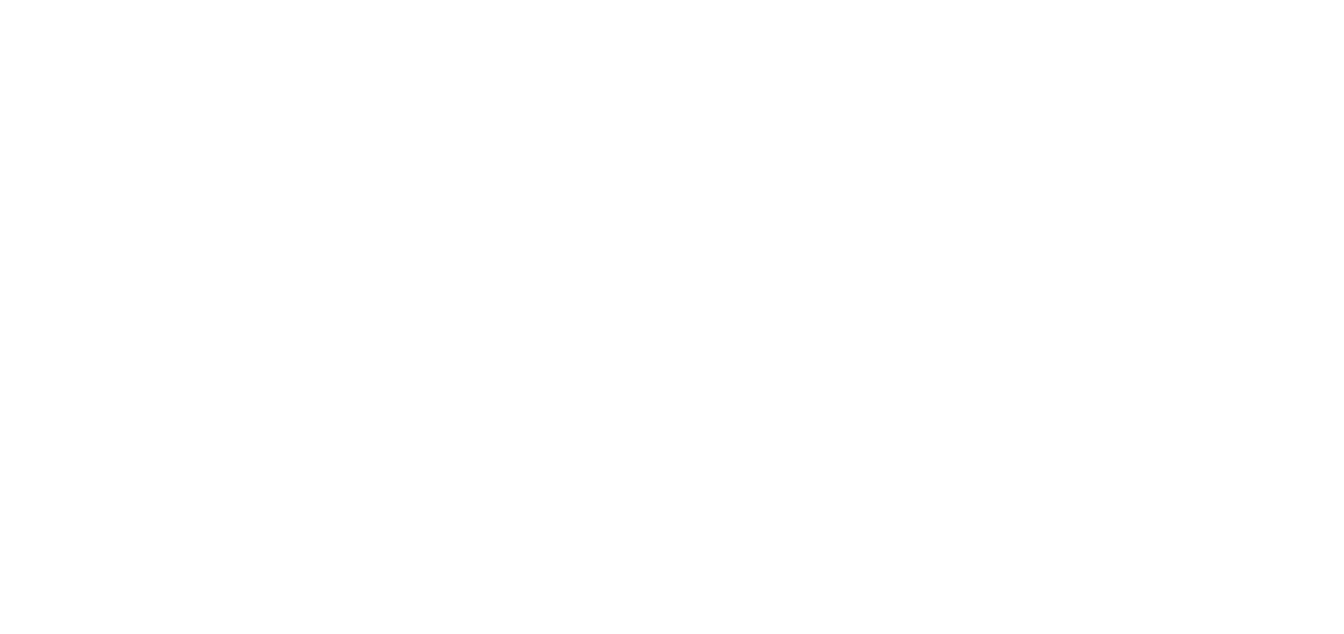
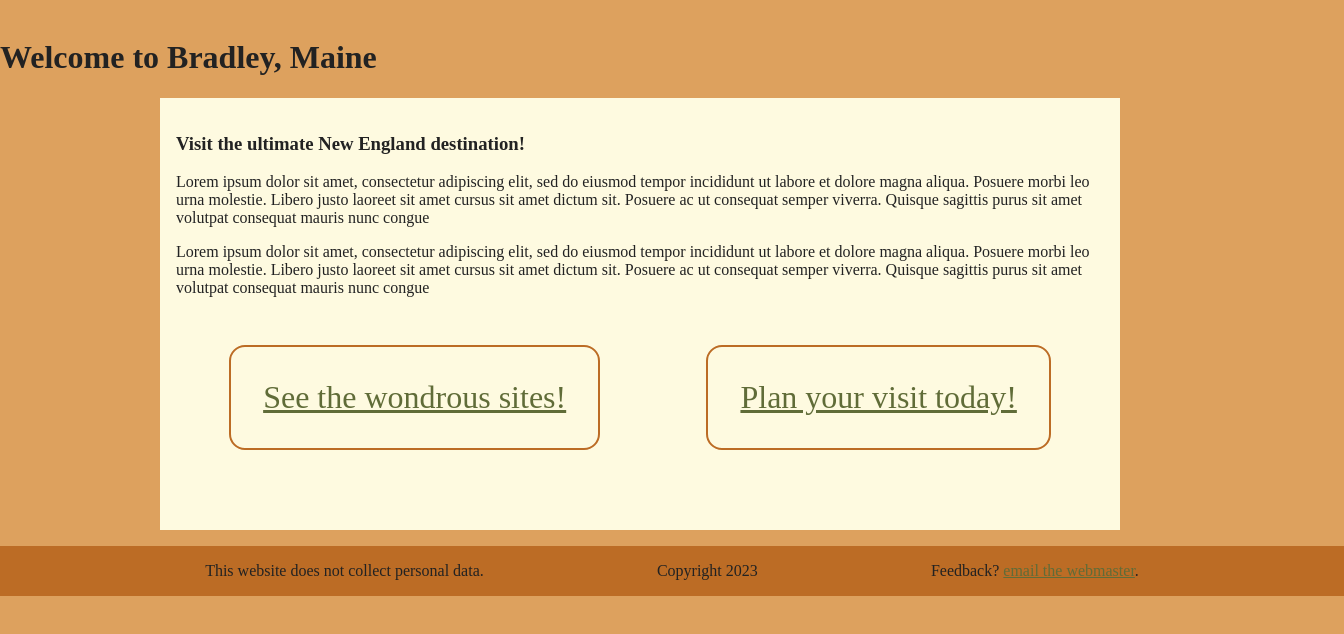
Before and after one commit to Dieff/COS398-homework, a plain HTML site: page hw1-travel/index.html in a window 1280 px wide. Shown: the whole page, 1344 px wide, since content can reach past the window. Drawn offline with Linux system fonts and the light colour scheme.

Commit message:
index skeleton

```diff
--- a/hw1-travel/css/shared.css
+++ b/hw1-travel/css/shared.css
@@ -2,35 +2,77 @@
 
 /*
   Color scheme was generated with https://coolors.co/
+  https://coolors.co/606c38-283618-fefae0-dda15e-bc6c25
 */
 
 /********** Elements **********/
 body {
-  background-color: black;
+  background-color: #dda15e;
+  color: rgb(34, 34, 34);
+  margin: 0px;
+  /* Body should be at least the height of the screen. Else the footer looks silly. */
+  min-height: 100vh;
+}
+
+main {
+  margin: 1rem 10rem;
+  padding: 1rem;
+  background-color: #fefae0;
+}
+
+footer {
+  width: 100%;
+  background-color: #bc6c25;
+  padding: 1rem 2rem;
+  display: flex;
+  flex-direction: row;
+  justify-content: space-evenly;
+  /* Ensure footer is always at the bottom of the body, with no visible gaps */
+  position: relative;
+  bottom: 0px;
 }
 
 a {
+  color: #606c38;
+}
 
+a :visited {
+  color: #283618;
 }
 
 /********** Classes ***********/
 .primary-text {
-
 }
 
 .secondary-text {
-
 }
 
 .highlight1 {
-
 }
 
 .highlight2 {
-
 }
 
-.border {}
-
+.border {
+}
 
 /*********** IDs **********/
+/* Page links on index */
+#index-main-links {
+  display: flex;
+  flex-direction: row;
+  justify-content: space-around;
+  padding-bottom: 2rem;
+}
+
+#index-main-links a {
+  padding: 2rem;
+  margin: 2rem;
+  font-size: 200%;
+  border: 2px solid #bc6c25;
+  border-radius: 1rem;
+}
+
+#index-main-links a:hover {
+  background-color: rgba(0, 0, 0, 0.164);
+}
--- a/hw1-travel/index.html
+++ b/hw1-travel/index.html
@@ -1,11 +1,48 @@
 <!DOCTYPE html>
 <html>
   <head>
-    <meta charset="UTF-8">
-    <meta name="author" content="Nick Dieff">
-    <title> Welcome to Bradley! </title>
+    <meta charset="UTF-8" />
+    <meta name="author" content="Nick Dieff" />
+    <title>Welcome to Bradley!</title>
+    <link rel="stylesheet" href="./css/shared.css" />
   </head>
   <body>
-
+    <header>
+      <!-- background image -->
+      <img alt="" src="" />
+      <h1 id="main-title"> Welcome to Bradley, Maine </h1>
+    </header>
+    <main>
+      <!-- Description -->
+      <section>
+        <h3>Visit the ultimate New England destination!</h3>
+        <p>
+          Lorem ipsum dolor sit amet, consectetur adipiscing elit, sed do
+          eiusmod tempor incididunt ut labore et dolore magna aliqua. Posuere
+          morbi leo urna molestie. Libero justo laoreet sit amet cursus sit amet
+          dictum sit. Posuere ac ut consequat semper viverra. Quisque sagittis
+          purus sit amet volutpat consequat mauris nunc congue
+        </p>
+        <p>
+          Lorem ipsum dolor sit amet, consectetur adipiscing elit, sed do
+          eiusmod tempor incididunt ut labore et dolore magna aliqua. Posuere
+          morbi leo urna molestie. Libero justo laoreet sit amet cursus sit amet
+          dictum sit. Posuere ac ut consequat semper viverra. Quisque sagittis
+          purus sit amet volutpat consequat mauris nunc congue
+        </p>
+      </section>
+      <!-- Links for other pages -->
+      <section>
+        <article id="index-main-links">
+          <a href="./landmarks.html">See the wondrous sites!</a>
+          <a href="./visiting.html">Plan your visit today!</a>
+        </article>
+      </section>
+    </main>
+    <footer>
+      <div> This website does not collect personal data. </div>
+      <div> Copyright 2023 </div>
+      <div> Feedback? <a href="mailto:fakeemail@gmail.com">email the webmaster</a>. </div>
+    </footer>
   </body>
 </html>
```
Also changed, not shown: hw1-travel/images/main_st.jpg (added), hw1-travel/images/mill.jpg (added), hw1-travel/images/spencers.jpg (added).
